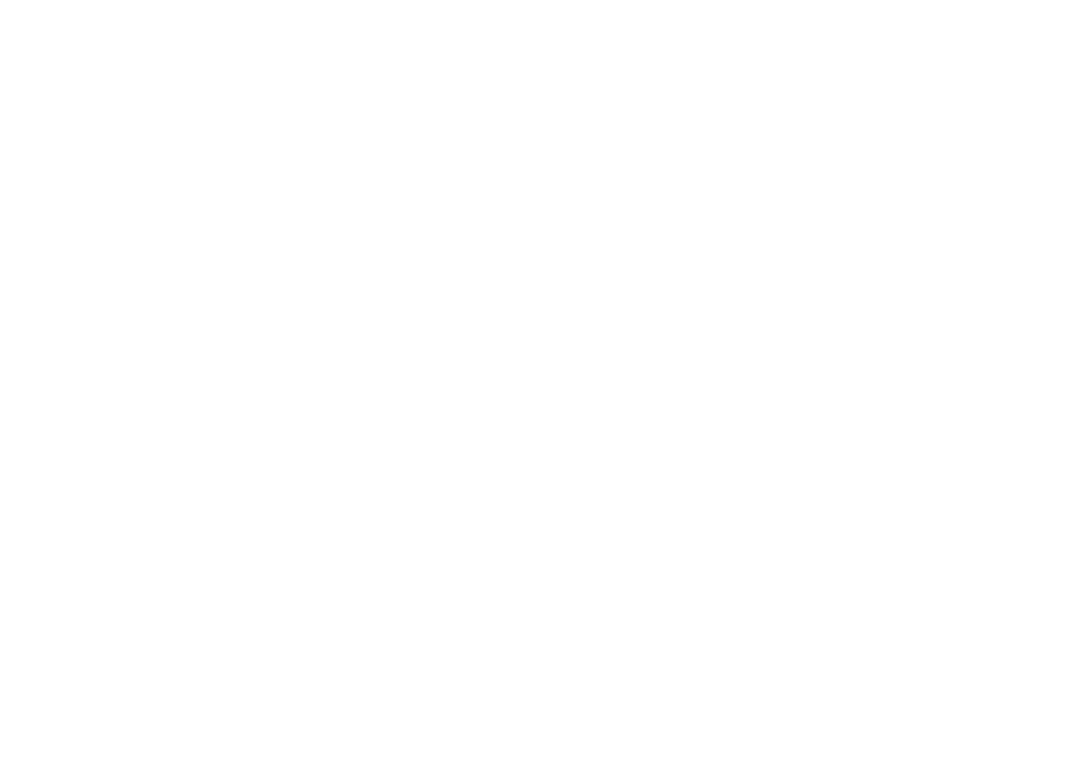
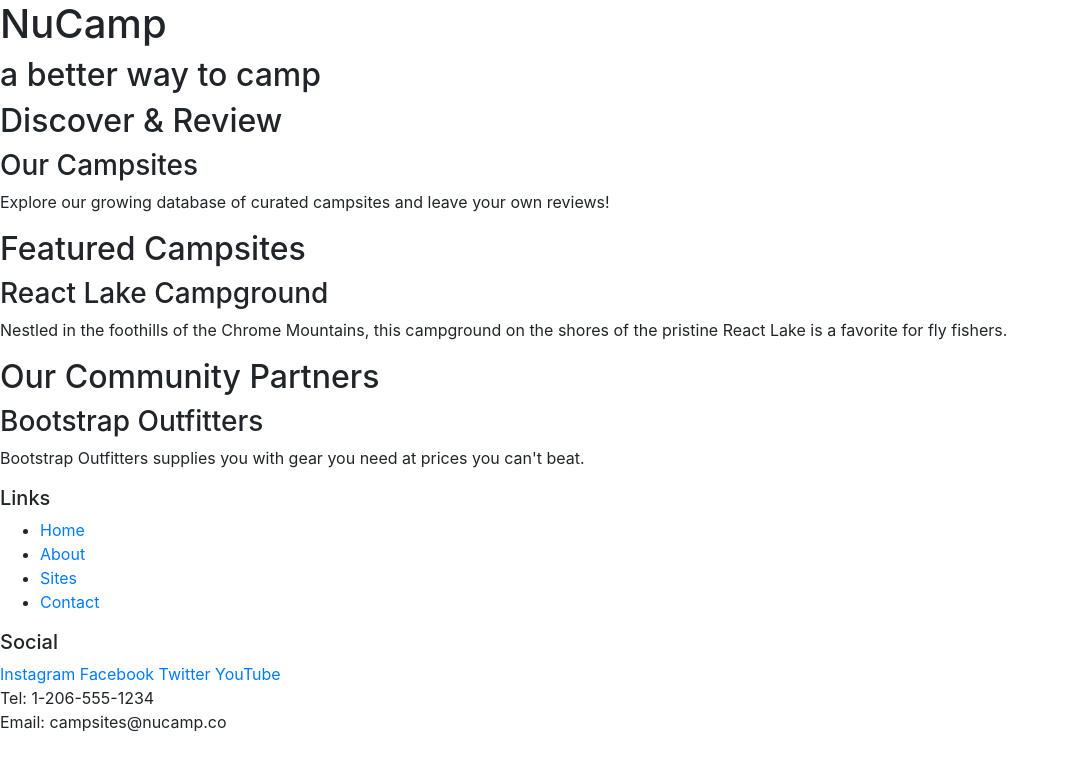
Before and after one commit to felipepizarro1/myWebsitePortfolio, a website: page index.html in a window 1280 px wide. Shown: the whole page, without its empty margins (0-1065 px from the left). Drawn offline with nearby package versions, Linux system fonts and the light colour scheme.

Commit message:
bootstrapJqueryInstallation

```diff
--- a/index.html
+++ b/index.html
@@ -1,13 +1,69 @@
 <!DOCTYPE html>
 <html lang="en">
 <head>
-    <meta charset="UTF-8">
-    <meta http-equiv="X-UA-Compatible" content="IE=edge">
-    <meta name="viewport" content="width=device-width, initial-scale=1.0">
+    <!-- Required meta tags always come first -->
+    <meta charset="utf-8" />
+    <meta name="viewport" content="width=device-width, initial-scale=1" />
+
+    <!-- Bootstrap CSS -->
+    <link rel="stylesheet" href="node_modules/bootstrap/dist/css/bootstrap.min.css" />
+
     <title>Felipe Pizarro Full Stack Developer</title>
 </head>
 <body>
 
+    <header>
+        <div>
+            <h1>NuCamp</h1>
+            <h2>a better way to camp</h2>
+        </div>
+    </header>
+
+    <div>
+        <h2>Discover & Review</h2>
+        <h3>Our Campsites</h3>
+        <p>Explore our growing database of curated campsites and leave your own reviews!</p>
+    </div>
+
+    <div>
+        <h2>Featured Campsites</h2>
+        <h3>React Lake Campground</h3>
+        <p>Nestled in the foothills of the Chrome Mountains, this campground on the shores of the pristine React Lake is a favorite for fly fishers.</p>
+    </div>
+
+    <div>
+        <h2>Our Community Partners</h2>
+        <h3>Bootstrap Outfitters</h3>
+        <p>Bootstrap Outfitters supplies you with gear you need at prices you can't beat.</p>
+    </div>
+
+    <footer>
+        <div>
+            <h5>Links</h5>
+            <ul>
+                <li><a href="#">Home</a></li>
+                <li><a href="#">About</a></li>
+                <li><a href="#">Sites</a></li>
+                <li><a href="#">Contact</a></li>
+            </ul>
+        </div>
+        <div>
+            <h5>Social</h5>
+            <a href="http://instagram.com/">Instagram</a>
+            <a href="http://facebook.com/">Facebook</a>
+            <a href="http://twitter.com/">Twitter</a>
+            <a href="http://youtube.com/">YouTube</a>
+        </div>
+        <div>
+            Tel: 1-206-555-1234<br />
+            Email: campsites@nucamp.co
+        </div>
+    </footer>
+
+    <!-- jQuery must come first, then Popper.js, then the Bootstrap JavaScript plugins.-->
+    <script src="node_modules/jquery/dist/jquery.slim.min.js"></script>
+    <script src="node_modules/popper.js/dist/umd/popper.min.js"></script>
+    <script src="node_modules/bootstrap/dist/js/bootstrap.min.js"></script>
 
 </body>
 </html>
```
Also changed, not shown: package.json (+7 -2 lines), 1 other file.
